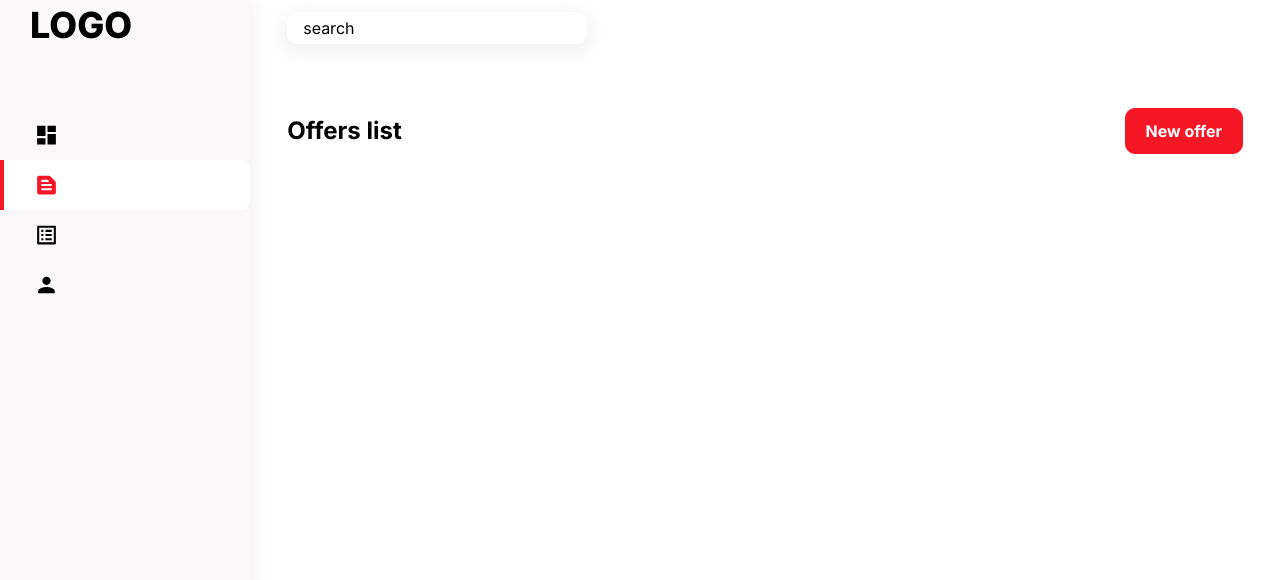
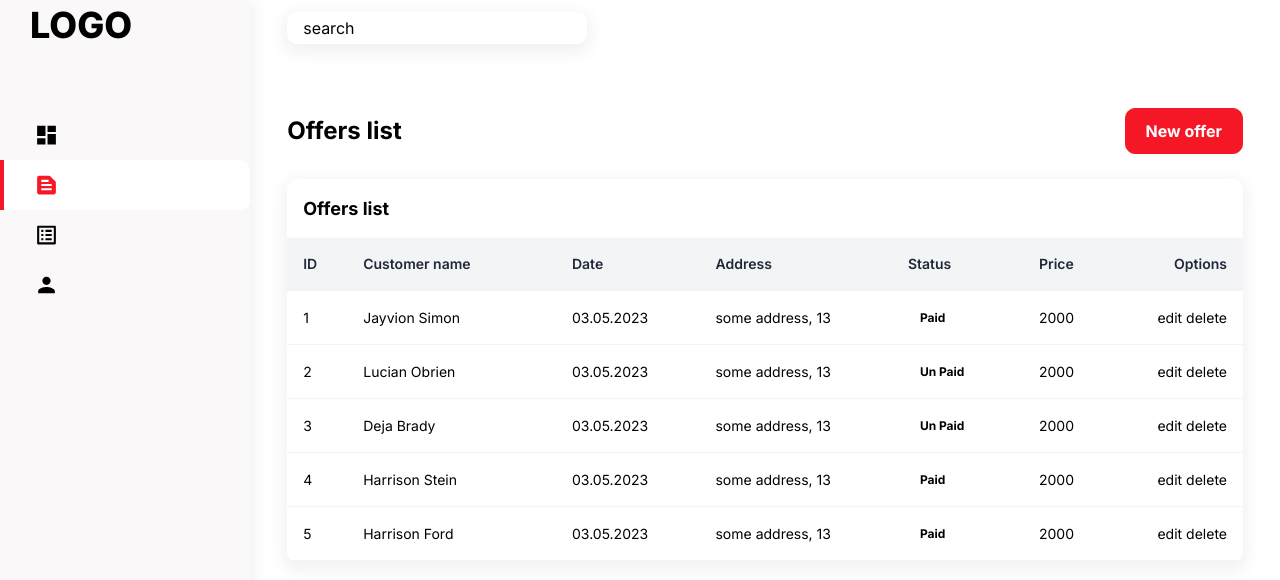
Before and after one commit to patrikpajo14/ZavrsniRad, a Next.js app: page /dashboard/offers in a window 1280 px wide. Shown: the top 580 px of the page. Built offline with nearby package versions, Linux system fonts and the light colour scheme; no server answers.

Commit message:
offers table

```diff
--- a/app/(site)/dashboard/offers/create/page.js
+++ b/app/(site)/dashboard/offers/create/page.js
@@ -10,7 +10,7 @@ const CreateOffer = () => {
 
       <OffersForm />
 
-      <div className="mt-[20px] py-[10px] mx-[-15px] px-[15px] overflow-y-scroll max-h-[70vh] md:max-h-[40vh] xl:max-h-[50vh]">
+      <div className="mt-[20px] py-[10px] mx-[-15px] px-[15px]">
         <Article />
         <Article />
         <Article />
--- a/app/(site)/dashboard/offers/page.js
+++ b/app/(site)/dashboard/offers/page.js
@@ -1,5 +1,5 @@
-import Button from "@/components/Button";
 import PageSubheader from "@/components/PageSubheader";
+import { OffersTable } from "@/components/offers";
 import Link from "next/link";
 import React from "react";
 
@@ -14,6 +14,8 @@ const Offers = () => {
           </Link>
         }
       />
+
+      <OffersTable />
     </section>
   );
 };
--- a/components/Article.jsx
+++ b/components/Article.jsx
@@ -15,13 +15,13 @@ const Article = () => {
         />
       </div>
       <div className="p-[15px] md:p-[20px] flex-1 flex gap-3 justify-between flex-wrap lg:flex-nowrap">
-        <div className="w-[100%] flex flex-wrap gap-y-1 gap-x-3 md:gap-3 lg:w-auto lg:block text-sm md:text-[16px]">
+        <div className="w-[100%] flex flex-wrap gap-y-1 gap-x-3 md:gap-3 lg:w-auto lg:flex-col text-sm md:text-[16px]">
           <p>artcile: single window</p>
           <p>amount: 1</p>
           <p>dimensions: 100x200</p>
           <p>opening: right</p>
         </div>
-        <div className="w-[100%] flex flex-wrap gap-y-1 gap-x-3 md:gap-3 lg:w-auto lg:block text-sm md:text-[16px]">
+        <div className="w-[100%] flex flex-wrap gap-y-1 gap-x-3 md:gap-3 lg:w-auto lg:flex-col text-sm md:text-[16px]">
           <p>color: white</p>
           <p>mosquito nets: yes</p>
           <p>sub stock: no</p>
--- a/components/offers/OffersTable.jsx
+++ b/components/offers/OffersTable.jsx
@@ -1,68 +1,70 @@
-import React from 'react';
+"use client";
+import React from "react";
 import {
   TableEmptyRows,
   TableHeadCustom,
   TableNoData,
+  TableResponsiveWrap,
 } from "@/components/table";
-import {useState} from "react";
-import {useRouter} from "next/router";
+import { useState } from "react";
+import { useRouter } from "next/navigation";
+import OffersTableRow from "./OffersTableRow";
 
 const TABLE_HEAD = [
-    { id: 'id', label: 'ID', align: 'left' },
-    { id: 'customerName', label: 'Customer name', align: 'left' },
-    { id: 'date', label: 'Date', align: 'left' },
-    { id: 'address', label: 'Address', align: 'left' },
-    { id: 'status', label: 'Status', align: 'center' },
-    { id: 'price', label: 'Price', align: 'left' },
-    { id: '', label: 'Options', align: 'right' },
+  { id: "id", label: "ID", align: "left" },
+  { id: "customerName", label: "Customer name", align: "left" },
+  { id: "date", label: "Date", align: "left" },
+  { id: "address", label: "Address", align: "left" },
+  { id: "status", label: "Status", align: "left" },
+  { id: "price", label: "Price", align: "left" },
+  { id: "", label: "Options", align: "right" },
 ];
 
 export default function OffersTable() {
-
   const { push } = useRouter();
 
   const _offersList = [
     {
-            "id": "1",
-            "customerName": "Jayvion Simon",
-            "date": "03.05.2023",
-            "address": "some address, 13",
-            "status": "paid",
-            "price": 2000,
+      id: "1",
+      customerName: "Jayvion Simon",
+      date: "03.05.2023",
+      address: "some address, 13",
+      status: "paid",
+      price: 2000,
     },
     {
-            "id": "2",
-            "customerName": "Lucian Obrien",
-            "date": "03.05.2023",
-            "address": "some address, 13",
-            "status": "paid",
-            "price": 2000,
+      id: "2",
+      customerName: "Lucian Obrien",
+      date: "03.05.2023",
+      address: "some address, 13",
+      status: "un paid",
+      price: 2000,
     },
     {
-            "id": "3",
-            "customerName": "Deja Brady",
-            "date": "03.05.2023",
-            "address": "some address, 13",
-            "status": "paid",
-            "price": 2000,
+      id: "3",
+      customerName: "Deja Brady",
+      date: "03.05.2023",
+      address: "some address, 13",
+      status: "un paid",
+      price: 2000,
     },
     {
-            "id": "4",
-            "customerName": "Harrison Stein",
-            "date": "03.05.2023",
-            "address": "some address, 13",
-            "status": "paid",
-            "price": 2000,
+      id: "4",
+      customerName: "Harrison Stein",
+      date: "03.05.2023",
+      address: "some address, 13",
+      status: "paid",
+      price: 2000,
     },
     {
-            "id": "5",
-            "customerName": "Harrison Ford",
-            "date": "03.05.2023",
-            "address": "some address, 13",
-            "status": "paid",
-            "price": 2000,
+      id: "5",
+      customerName: "Harrison Ford",
+      date: "03.05.2023",
+      address: "some address, 13",
+      status: "paid",
+      price: 2000,
     },
-    ]
+  ];
 
   const [tableData, setTableData] = useState(_offersList);
 
@@ -83,15 +85,12 @@ export default function OffersTable() {
 
   return (
     <div className="card">
-            <div className="px-2.5 py-2">
+      <div className="p-4">
         <h2 className="text-[18px] font-bold">Offers list</h2>
       </div>
-            <div className="relative" style={{ overflow: 'unset' }}>
+      <TableResponsiveWrap>
         <table className="min-w-[800px]">
-                    <TableHeadCustom
-                        headLabel={TABLE_HEAD}
-                        rowCount={tableData.length}
-                    />
+          <TableHeadCustom headLabel={TABLE_HEAD} rowCount={tableData.length} />
 
           <tbody>
             {tableData.map((row) => (
@@ -102,16 +101,13 @@ export default function OffersTable() {
                 onEditRow={() => handleEditRow(row.id)}
               />
             ))}
-
-                        <TableEmptyRows
-                            height={60}
-                            emptyRows={tableData.length}
-                        />
+            {/*
+            <TableEmptyRows height={60} emptyRows={tableData.length} /> */}
 
             <TableNoData isNotFound={tableData.length < 1} />
           </tbody>
         </table>
-            </div>
+      </TableResponsiveWrap>
     </div>
   );
 }
--- a/components/offers/OffersTableRow.jsx
+++ b/components/offers/OffersTableRow.jsx
@@ -1,52 +1,49 @@
-import { useState } from 'react';
+import { useEffect, useState } from "react";
 import Button from "@/components/Button";
 
-export default function RodendaonicaTableRow({ row, onDeleteRow, onEditRow }) {
-    const { id, customerName, date, address, price, status} = row;
+export default function OffersTableRow({ row, onDeleteRow, onEditRow }) {
+  const { id, customerName, date, address, price, status } = row;
   const [openConfirm, setOpenConfirm] = useState(false);
+  const [color, setColor] = useState("green");
 
   const handleCloseConfirm = () => {
     setOpenConfirm(false);
   };
 
+  useEffect(() => {
+    status == "un paid" ? setColor("red") : setColor("green");
+  }, [row]);
 
   return (
     <>
       <tr>
-                <td align="left">
-                    {id}
-                </td>
+        <td align="left">{id}</td>
 
-                <td align="left" style={{minWidth: "160px"}}>
+        <td align="left" style={{ minWidth: "160px" }}>
           {customerName}
         </td>
 
-                <td style={}>
-                    {customerName}
-                </td>
-
-                <td align="left" style={{minWidth: "110px"}}>
+        <td align="left" style={{ minWidth: "110px" }}>
           {date}
         </td>
 
-                <td align="left" style={{minWidth: "140px"}}>
+        <td align="left" style={{ minWidth: "140px" }}>
           {address}
         </td>
 
-                <td align="left" style={{minWidth: "100px"}}>
+        <td align="left" style={{ minWidth: "100px" }}>
+          <label
+            className={`px-3 py-1 rounded-lg bg-${color}-200 text-${color}-600 text-[12px] font-bold capitalize`}
+          >
             {status}
+          </label>
         </td>
 
-                <td align="left">
-                    {price}
-                </td>
+        <td align="left">{price}</td>
 
-                <td align="right">
-                    edit delete
-                </td>
-            </>
-
-            <ConfirmDialog
+        <td align="right">edit delete</td>
+      </tr>
+      {/*       <ConfirmDialog
         open={openConfirm}
         onClose={handleCloseConfirm}
         title="Izbriši"
@@ -56,7 +53,7 @@ export default function RodendaonicaTableRow({ row, onDeleteRow, onEditRow }) {
             Izbriši
           </Button>
         }
-            />
+      /> */}
     </>
   );
 }
--- a/components/table/TableHeadCustom.jsx
+++ b/components/table/TableHeadCustom.jsx
@@ -1,14 +1,14 @@
-export default function TableHeadCustom({headLabel, sx}) {
+export default function TableHeadCustom({ headLabel, sx }) {
   return (
     <thead className={sx}>
       <tr>
         {headLabel.map((headCell) => (
           <th
             key={headCell.id}
-            align={headCell.align || 'left'}
+            align={headCell.align || "left"}
             style={{ width: headCell.width, minWidth: headCell.minWidth }}
           >
-            headCell.label
+            {headCell.label}
           </th>
         ))}
       </tr>
--- a/components/table/TableNoData.jsx
+++ b/components/table/TableNoData.jsx
@@ -3,7 +3,9 @@ export default function TableNoData({ isNotFound, title }) {
     <tr>
       {isNotFound ? (
         <td colSpan={12}>
-          <p className="h-[160px]">{title ? title : "No Data"}</p>
+          <p className="flex items-center justify-center h-[160px] text-lg font-semibold">
+            {title ? title : "No Data In Table"}
+          </p>
         </td>
       ) : (
         <td colSpan={12} style={{ padding: 0 }} />
--- /dev/null
+++ b/components/table/TableResponsiveWrap.jsx
@@ -0,0 +1,7 @@
+import React from "react";
+
+const TableResponsiveWrap = ({ children }) => {
+  return <div className="overflow-x-auto w-[100%]">{children}</div>;
+};
+
+export default TableResponsiveWrap;
--- a/styles/globals.css
+++ b/styles/globals.css
@@ -9,7 +9,8 @@
 */
 
 ::-webkit-scrollbar {
-  width: 5px;
+  width: 7px;
+  height: 7px;
 }
 /* Track */
 ::-webkit-scrollbar-track {
@@ -144,6 +145,18 @@ body.sidebar-open .sidebar {
   @apply block w-full rounded-md border border-gray-200 bg-white py-2.5 font-satoshi pl-5 pr-12 text-sm shadow-lg font-medium focus:border-black focus:outline-none focus:ring-0;
 }
 
+table {
+  @apply table w-[100%] border-collapse border-spacing-0 min-w-[680px];
+}
+
+th {
+  @apply border-b-[1px] border-gray-100 p-4 text-sm text-gray-800 font-semibold bg-gray-100;
+}
+
+td {
+  @apply border-b-[1px] border-gray-100 p-4 text-sm;
+}
+
 /* Form Component */
 .form_textarea {
   @apply w-full flex rounded-lg h-[200px] mt-2 p-3 text-sm text-gray-500 outline-0;
```
Also changed, not shown: components/table/index.js (+4 -3 lines), public/assets/icons/ico_delete.svg (added), public/assets/icons/ico_edit.svg (added). Lines whose indentation alone changed are shown as unchanged.
